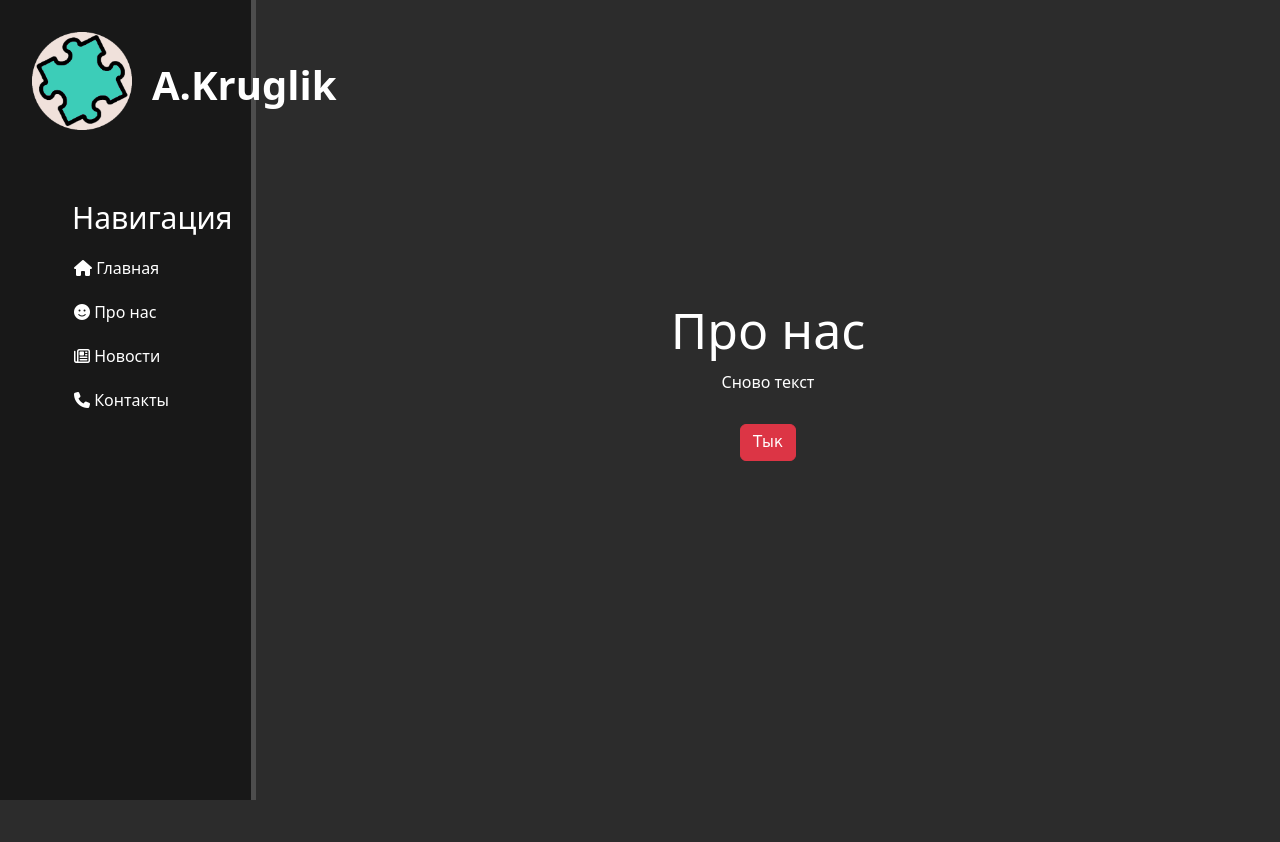
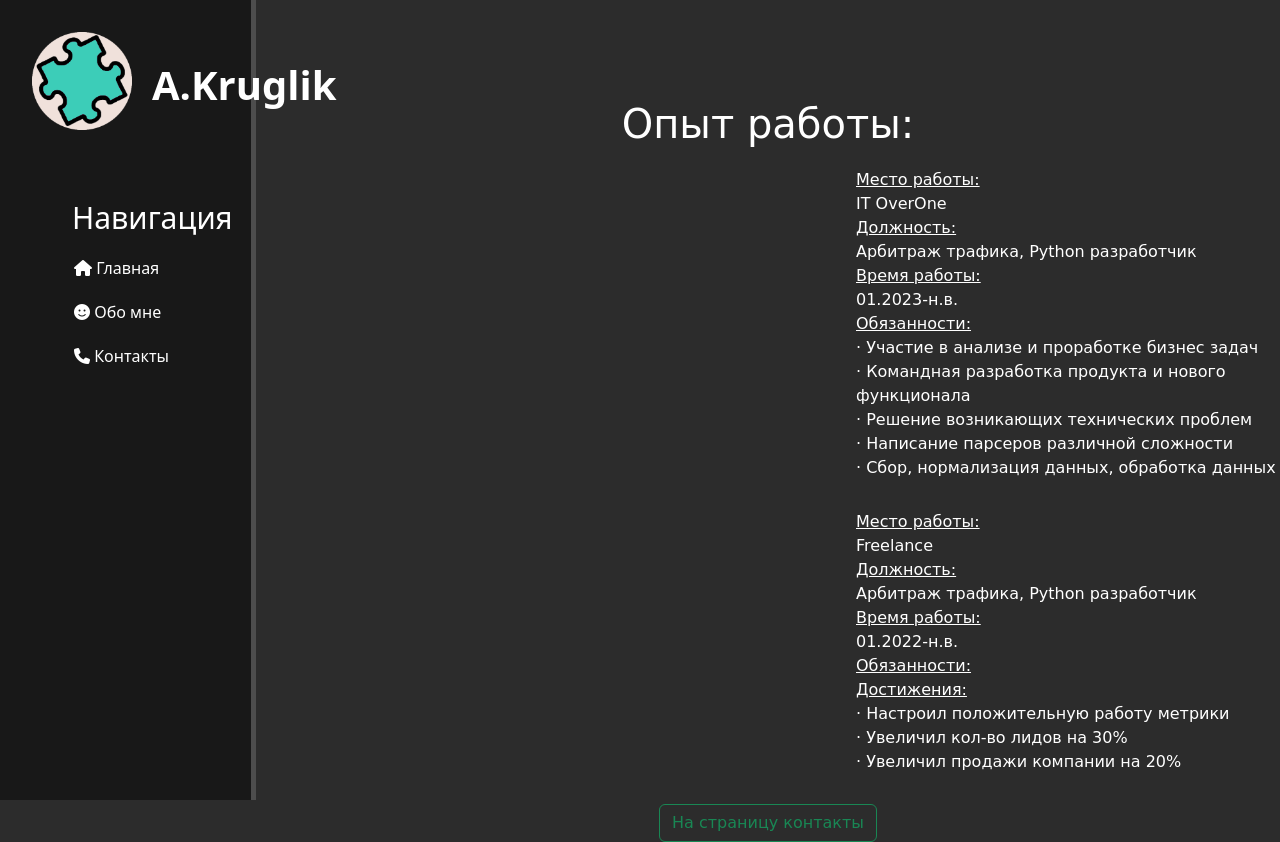
Before and after one commit to A-Kruglik/PageDjango, a Django app: template prWelD/main/templates/main/about-us.html in a window 1280 px wide. Before the commit the page ends 800 px from the top, so only its background shows below. Run offline with Django 4.2, Linux system fonts and the light colour scheme; the template is opened without the code that fills it, so the values that code supplies are empty; parts of the project's set-up code (start-up, migrations or seed data) failed here and were passed over.

Commit message:
fix: content changes

```diff
--- a/prWelD/main/static/main/css/main.css
+++ b/prWelD/main/static/main/css/main.css
@@ -57,11 +57,58 @@ main .features {
     margin-top: 300px;
     text-align: center;
     width: 80%;
+    font-family: 'Patrick Hand', cursive;
 }
 
 main .features h1 {font-size: 50px;}
-main .features p {max-width: 300px; margin: 10px auto}
+main .features p {max-width: 300px; margin: 10px auto;}
 main .features button {font-size: 15px;
                        margin: 20px auto;
-                       font-family: 'Patrick Hand', cursive;
-                       ; }
+                       font-family: 'Patrick Hand', cursive;}
+
+main .about-opis {
+    float: left;
+    color: #fff;
+    margin-top: 100px;
+    text-align: center;
+    width: 80%;
+    font-family: 'Patrick Hand', cursive;
+}
+
+main .about-opis p {
+    text-align: left;
+    margin-left: 600px;
+    margin-top: 20px;
+    margin-bottom: 30px;
+}
+
+main .contact-opis {
+    float: left;
+    color: #fff;
+    margin-top: 300px;
+    text-align: center;
+    width: 80%;
+    font-family: 'Patrick Hand', cursive;
+}
+
+main .contact-opis h1 {
+    margin-bottom: 30px;
+}
+
+main .contact-opis p {
+    text-align: left;
+    margin-left: 600px;
+    margin-top: 20px;
+    margin-bottom: 30px;
+}
+
+main .contact-opis a {
+    color: #fff;
+
+}
+
+main .contact-opis a:hover {
+    color: #eb5959;
+    text-decoration: none;
+    transform: scale(1.05);
+}
--- a/prWelD/main/templates/main/about-us.html
+++ b/prWelD/main/templates/main/about-us.html
@@ -1,11 +1,34 @@
 {% extends 'main/layout.html' %}
 {% block title %}About us{% endblock %}
 {% block content %}
-<div class="features">
-    <h1>Про нас</h1>
-    <p>Сново текст</p>
-    <a href="{% url 'home' %}">
-    <button class="btn btn-danger">Тык</button>
+<div class="about-opis">
+    <h1>Опыт работы:</h1>
+    <p>
+    <u>Место работы:</u><br> IT OverOne<br>
+    <u>Должность:</u><br>Арбитраж трафика, Python разработчик<br>
+    <u>Время работы:</u><br> 01.2023-н.в.<br>
+    <u>Обязанности:</u><br>
+    · Участие в анализе и проработке бизнес задач<br>
+    · Командная разработка продукта и нового функционала<br>
+    · Решение возникающих технических проблем<br>
+    · Написание парсеров различной сложности<br>
+    · Сбор, нормализация данных, обработка данных
+    </p>
+
+    <p>
+    <u>Место работы:</u><br> Freelance<br>
+    <u>Должность:</u><br>Арбитраж трафика, Python разработчик<br>
+    <u>Время работы:</u><br> 01.2022-н.в.<br>
+    <u>Обязанности:</u><br>
+    <u>Достижения:</u><br>
+    · Настроил положительную работу метрики<br>
+    · Увеличил кол-во лидов на 30%<br>
+    · Увеличил продажи компании на 20%<br>
+    </p>
+
+
+    <a href="{% url 'contact' %}">
+    <button type="button" class="btn btn-outline-success">На страницу контакты</button>
     </a>
 </div>
 {% endblock %}
--- a/prWelD/main/templates/main/layout.html
+++ b/prWelD/main/templates/main/layout.html
@@ -19,8 +19,7 @@
         <h3>Навигация</h3>
         <ul>
             <a href="{% url 'home' %}"><li><i class="fa-solid fa-house"></i> Главная</li></a>
-            <a href="{% url 'about' %}"><li><i class="fa-solid fa-face-smile"></i> Про наc</li></a>
-            <a href="{% url 'news_home' %}"><li><i class="fa-regular fa-newspaper"></i> Новости</li></a>
+            <a href="{% url 'about' %}"><li><i class="fa-solid fa-face-smile"></i> Обо мне</li></a>
             <a href="{% url 'contact' %}"><li><i class="fa-solid fa-phone"></i> Контакты</li></a>
         </ul>
     </aside>
```
Also changed, not shown: prWelD/main/templates/main/contact.html (+9 -3 lines).
